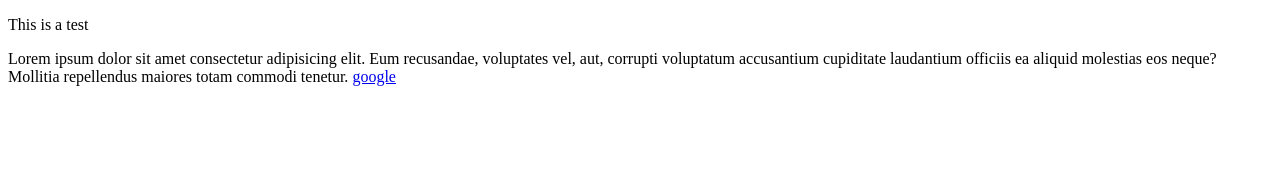
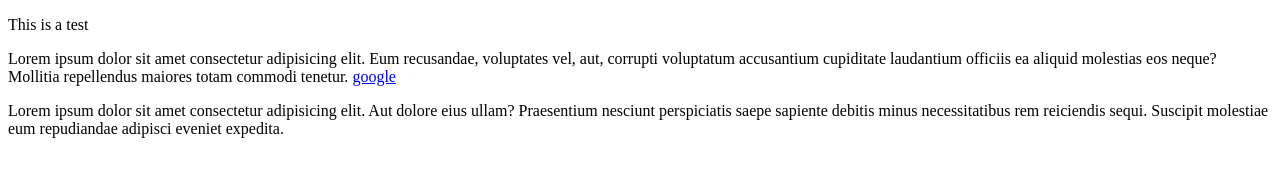
Before and after one commit to JJanuta/project2, a plain HTML site: page index.html in a window 1280 px wide. Drawn offline with Linux system fonts and the light colour scheme.

Commit message:
added more changes

```diff
--- a/index.html
+++ b/index.html
@@ -11,5 +11,6 @@
    Lorem ipsum dolor sit amet consectetur adipisicing elit. Eum recusandae, voluptates vel, aut, corrupti voluptatum accusantium cupiditate laudantium officiis ea aliquid molestias eos neque? Mollitia repellendus maiores totam commodi tenetur.
   <a href="http://www.google.com" target="_blank" rel=" "noopener noreferrer">google</a>
   </p>
+  <p> Lorem ipsum dolor sit amet consectetur adipisicing elit. Aut dolore eius ullam? Praesentium nesciunt perspiciatis saepe sapiente debitis minus necessitatibus rem reiciendis sequi. Suscipit molestiae eum repudiandae adipisci eveniet expedita.</p>
 </body>
 </html>
```
Also changed, not shown: 1 other file.
